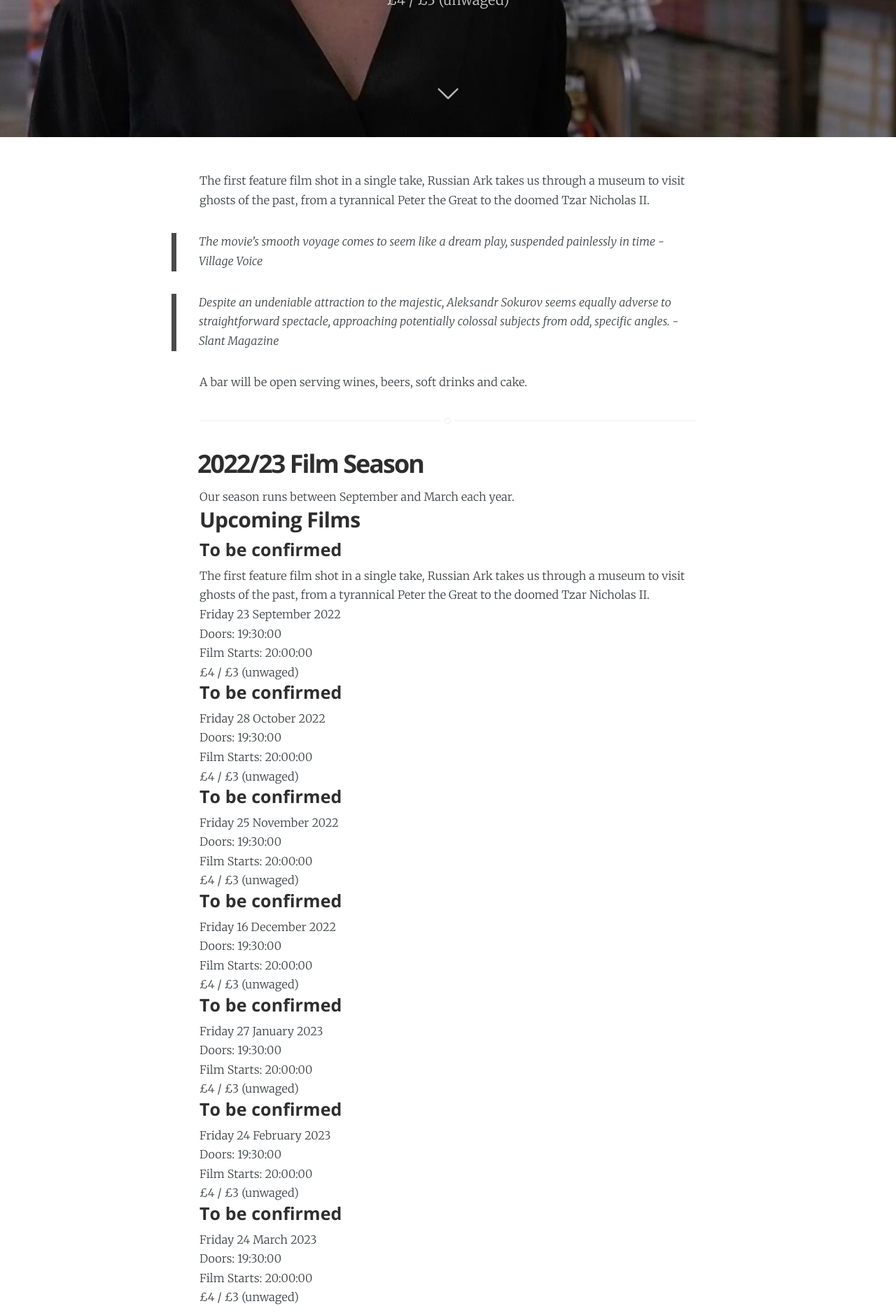
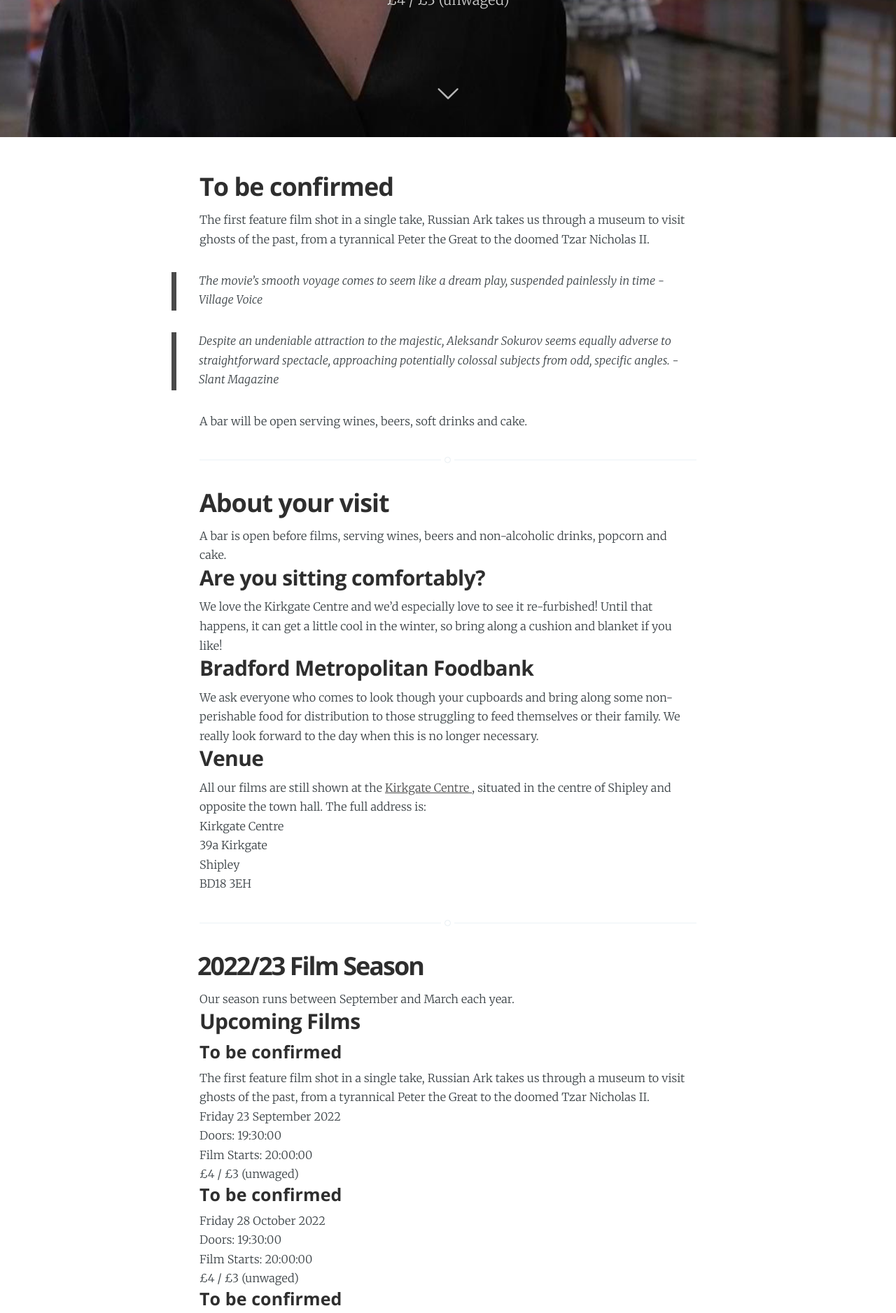
Before and after one commit to caprenter/shipley-film-society, a Jekyll site: the page built from index.md, in a window 1280 px wide. Shown: the part 683-2560 px from the top of the page at 70% size. Built offline with Jekyll 4.4.1, drawn with Linux system fonts in a browser that asks for light colours; nearby versions of some CDN libraries; comment, search, counter and statistics services are not loaded; some of the changed text lies outside the part shown.

Commit message:
Turns recurring text areas into includes #31
Should make it easier to make achange in oneplace and know that
it has changed everwhere

```diff
--- /dev/null
+++ b/_includes/bar-info.md
@@ -0,0 +1 @@
+A bar is open before films, serving wines, beers and non-alcoholic drinks, popcorn and cake.
--- /dev/null
+++ b/_includes/comfort.md
@@ -0,0 +1,3 @@
+### Are you sitting comfortably?
+
+We love the Kirkgate Centre and we'd especially love to see it re-furbished! Until that happens, it can get a little cool in the winter, so bring along a cushion and blanket if you like!
--- /dev/null
+++ b/_includes/foodbank.md
@@ -0,0 +1,3 @@
+### Bradford Metropolitan Foodbank
+
+We ask everyone who comes to look though your cupboards and bring along some non-perishable food for distribution to those struggling to feed themselves or their family. We really look forward to the day when this is no longer necessary.
--- a/_includes/footer.html
+++ b/_includes/footer.html
@@ -3,21 +3,17 @@
     <div class="strapline">{{ site.tagline }}</div>
 </div>
 <div class="row">
-    <div class="column">
+<div class="column">
+{% capture venue %}{% include venue.md %}{% endcapture %}
+{{ venue | markdownify }}
+</div>
 
-        <h3>Venue</h3>
-        <p class="footer">All films are shown at the Kirkgate Centre in Shipley unless stated otherwise. The Kirkgate Centre is situated directly opposite Shipley Town Hall:</p>
-        <p>Kirkgate Centre <br/>
-        39a Kirkgate <br/>
-        Shipley <br/>
-        BD18 3EH</p>
-    </div>
-
-    <div class="column">
-        <h3/>Bradford Metropolitan Foodbank</h3>
-        <p class="footer">We ask everyone to bring a non-perishable food item for those struggling to feed themselves or their family.
-        We look forward to the day when this is no longer necessary.</p>
-    </div>
+<div class="column">
+{% capture foodbank %}{% include foodbank.md %}{% endcapture %}
+{{ foodbank | markdownify }}
+{% capture get-involved %}{% include get-involved.md %}{% endcapture %}
+{{ get-involved | markdownify }}
+</div>
 
     <div class="column">
         <h3/>Join our email list</h3>
--- /dev/null
+++ b/_includes/get-involved.md
@@ -0,0 +1,3 @@
+### Get involved
+
+The film society is run entirely by volunteers. Please drop us line or chat to us after a film if you'd like to get more involved. Membership is simple and free - just join our mailing list!
--- a/_includes/main.md
+++ b/_includes/main.md
@@ -1,16 +1,33 @@
 <article class="post">
   <header class="post-header">
-    <h2 class="post-title">{{ film.title }}</h2>
+    <h2 class="post-title">{{ film.name }}</h2>
   </header>
   <section class="post-excerpt">
     <div>
     {{ film.description | markdownify }}
     </div>
   </section>
+</article>
+
+<article class="post">
+  <header class="post-header">
+    <h2 class="post-title">About your visit</h2>
+  </header>
+  <section class="post-excerpt">
+<div>
+{% capture bar-info %}{% include bar-info.md %}{% endcapture %}
+{{ bar-info | markdownify }}
+{% capture comfort %}{% include comfort.md %}{% endcapture %}
+{{ comfort | markdownify }}
+{% capture foodbank %}{% include foodbank.md %}{% endcapture %}
+{{ foodbank | markdownify }}
+{% capture venue %}{% include venue.md %}{% endcapture %}
+{{ venue | markdownify }}
+    </div>
+  </section>
+</article>
 
 
-
-</article>
 <article class="post">
   <header class="post-header">
     <h1 class="post-title">2022/23 Film Season</h1>
--- /dev/null
+++ b/_includes/venue.md
@@ -0,0 +1,8 @@
+### Venue
+
+All our films are still shown at the [Kirkgate Centre ](http://www.kirkgatecentre.org.uk), situated in the centre of Shipley and opposite the town hall. The full address is:
+
+Kirkgate Centre
+39a Kirkgate
+Shipley
+BD18 3EH
--- a/_layouts/default.html
+++ b/_layouts/default.html
@@ -50,7 +50,7 @@
         {{ content }}
 
         <!-- The tiny footer at the very bottom -->
-        <footer class="footer clearfix">
+        <footer class="footer site-footer clearfix">
           {% include footer.html %}
         </footer>
     </div>
--- a/assets/css/screen.css
+++ b/assets/css/screen.css
@@ -1853,19 +1853,19 @@
     margin: 8rem 0 0 0;
     padding: 1rem 15px;
     font-family: "Open Sans", sans-serif;
-    font-size: 1rem;
+    font-size: 1.8rem;
     line-height: 1.75em;
-    color: #BBC7CC;
+    color: #fff#BBC7CC;
 }
 
 .site-footer a {
-    color: #BBC7CC;
+    color: #fff;
     text-decoration: none;
     font-weight: bold;
 }
 
 .site-footer a:hover {
-    border-bottom: #bbc7cc 1px solid;
+    border-bottom: #fff 1px solid;
 }
 
 .poweredby {
```
Also changed, not shown: about.md (+5 -21 lines).
